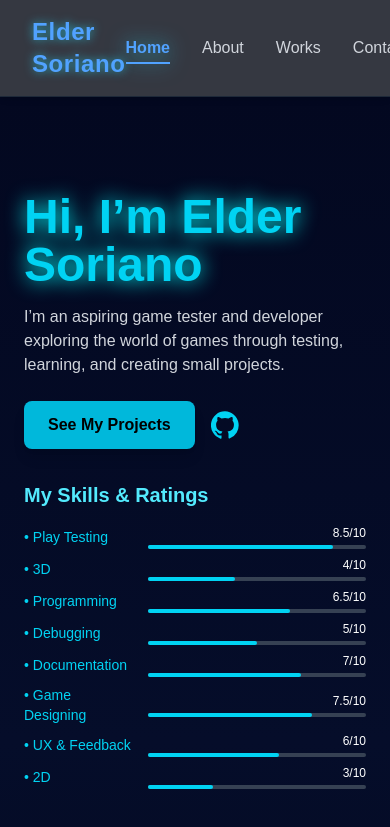
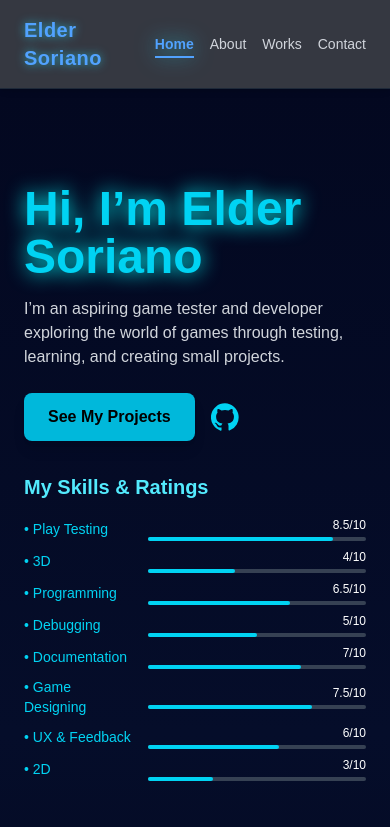
Before and after one commit to eldervsoriano/portfolio, a Next.js app: page / in a window 390 px wide. Shown: the top 827 px of the page. Built offline with nearby package versions, Linux system fonts and the light colour scheme.

Commit message:
Fix for Mobile

```diff
--- a/app/components/Navbar.tsx
+++ b/app/components/Navbar.tsx
@@ -19,36 +19,53 @@ export default function Navbar() {
             initial={{ opacity: 0, y: -20 }}
             animate={{ opacity: 1, y: 0 }}
             transition={{ duration: 0.6, ease: "easeOut" }}
-            className="flex justify-between items-center px-8 py-4 backdrop-blur-md bg-gray-950/80 border-b border-gray-800 sticky top-0 z-50 shadow-md"
+            className="w-full flex justify-between items-center px-6 py-4
+                       backdrop-blur-md bg-gray-950/80 border-b border-gray-800
+                       sticky top-0 z-50 shadow-md"
         >
-            <h1 className="text-2xl font-bold text-blue-400 tracking-wide drop-shadow-[0_0_5px_rgba(34,211,238,0.7)] hover:drop-shadow-[0_0_15px_rgba(34,211,238,0.9)] transition-all duration-300">
+            {/* Logo */}
+            <h1 className="text-xl sm:text-2xl font-bold text-blue-400 tracking-wide
+                           drop-shadow-[0_0_5px_rgba(34,211,238,0.7)]
+                           hover:drop-shadow-[0_0_15px_rgba(34,211,238,0.9)]
+                           transition-all duration-300">
                 Elder Soriano
             </h1>
 
-            <div className="flex gap-8 text-gray-300 relative">
-                {navLinks.map((link) => (
+            {/* Nav links */}
+            <div
+                className="
+                    flex
+                    gap-4 sm:gap-8
+                    text-gray-300
+                    text-sm sm:text-base
+                "
+            >
+                {navLinks.map((link) => {
+                    const active = pathname === link.href;
+
+                    return (
                         <Link
                             key={link.href}
                             href={link.href}
-                        className={`
-                            relative transition-colors duration-300
-                            ${
-                            pathname === link.href
+                            className={`relative group transition-colors duration-300 ${
+                                active
                                     ? "text-blue-400 font-semibold drop-shadow-[0_0_10px_rgba(34,211,238,0.7)]"
                                     : "hover:text-blue-400 hover:drop-shadow-[0_0_8px_rgba(34,211,238,0.5)]"
-                        }
-                        `}
+                            }`}
                         >
                             {link.name}
-                        {/* Underline animation */}
+
+                            {/* underline animation */}
                             <span
                                 className={`
-                                absolute left-0 -bottom-1 w-0 h-[2px] bg-blue-400 transition-all duration-300
-                                ${pathname === link.href ? "w-full" : "group-hover:w-full"}
+                                    absolute left-0 -bottom-1 h-[2px] bg-blue-400
+                                    transition-all duration-300
+                                    ${active ? "w-full" : "w-0 group-hover:w-full"}
                                 `}
                             />
                         </Link>
-                ))}
+                    );
+                })}
             </div>
         </motion.nav>
     );
```
Lines whose indentation alone changed are shown as unchanged.
